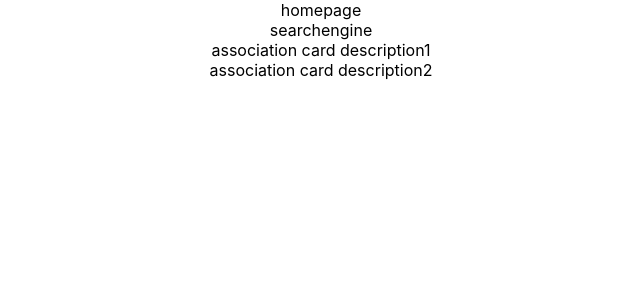
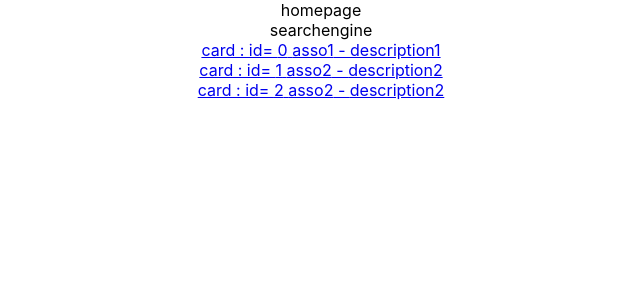
Before and after one commit to shrutigupta02/react-app-asso, a React (Create React App) app: page / in a window 1280 px wide. Shown: the top 300 px of the page, without its empty margins (319-959 px from the left). Built offline with nearby package versions, Linux system fonts and the light colour scheme.

Commit message:
creation of the function to modify the association selected in the state
creation of the function to modify the association selected in the state

```diff
--- a/src/components/associationcard.tsx
+++ b/src/components/associationcard.tsx
@@ -1,7 +1,10 @@
 import React, { Component } from 'react'
+import { Link } from "react-router-dom";
+
 
 export type association = {
     association: {
+      id: number,
       name:string,
       description: string
     }
@@ -9,13 +12,16 @@ export type association = {
   }
 
 
-export default class Associationcard extends Component <association, {}>{
+export default class Associationcard extends React.Component<association, {}>{
   render() {
     console.log(this.props)
     return (
       <div>
-          association card {this.props.association.description}
-          {this.props.handleAssociation({name:this.props.association.name,description:this.props.association.description})}
+
+          <Link to="/" onClick={() => this.props.handleAssociation({id:this.props.association.id , name:this.props.association.name,description:this.props.association.description}) }>
+                card : id= {this.props.association.id} {this.props.association.name} - {this.props.association.description}
+          </Link>
+
       </div>
     )
   }
--- a/src/components/homepage.tsx
+++ b/src/components/homepage.tsx
@@ -2,37 +2,52 @@ import React, { Component } from 'react'
 import Searchengine from './searchengine'
 import { useState } from 'react'
 
+
+// define the type of the state
 export type AssociationsState = {
   associations: {
     id:number,
     name:string,
     description: string
-  }[]
+  }[],
   associationSelected: {
+    id: number,
     name:string,
     description: string
   }
 }
 
 
-
+// creation of the home page component
 export default class Homepage extends React.Component<{}, AssociationsState>{
 
+  // initialize the state
   state = {
     associations: [
       {id:0, name: 'asso1', description: 'description1'},
-      {id:1, name: 'asso2', description: 'description2'}
+      {id:1, name: 'asso2', description: 'description2'},
+      {id:2, name: 'asso2', description: 'description2'}
     ],
     associationSelected: {
+      id: -1,
       name:'none',
       description: 'none'
     }
   }
 
-  handleAssociation = (association:{name:string,description:string}) => { console.log('handleassociationlancé')}
+  // function to modify the association selected in the state
+  handleAssociation = (associationSelectedId:number, associationSelectedName:string, associationSelectedDescription:string) => {
+
+    let associationSelected = {id:associationSelectedId, name:associationSelectedName , description:associationSelectedDescription}
+    let associations = this.state.associations
+
+
+    this.setState({associations, associationSelected})
+  }
 
   render() {
-    // console.log(this.state)
+
+    if(this.state.associationSelected.id==-1)
     return (
       <div>homepage
         <Searchengine  associations={this.state.associations} handleAssociation={this.handleAssociation}/>
--- a/src/components/searchengine.tsx
+++ b/src/components/searchengine.tsx
@@ -1,6 +1,5 @@
 import React, { Component } from 'react'
 import Associationcard from './associationcard'
-import { Link } from "react-router-dom";
 
 export type associations = {
     associations: {
@@ -13,7 +12,7 @@ export type associations = {
 
 
 
-export default class Searchengine extends Component <associations, {}> {
+export default class Searchengine extends React.Component<associations, {}> {
   render() {
     // console.log(this.props)
     return (
@@ -27,7 +26,7 @@ export default class Searchengine extends Component <associations, {}> {
                 </div>
             )
         }
-        {/*  */}
+
       </div>
     )
   }
```
